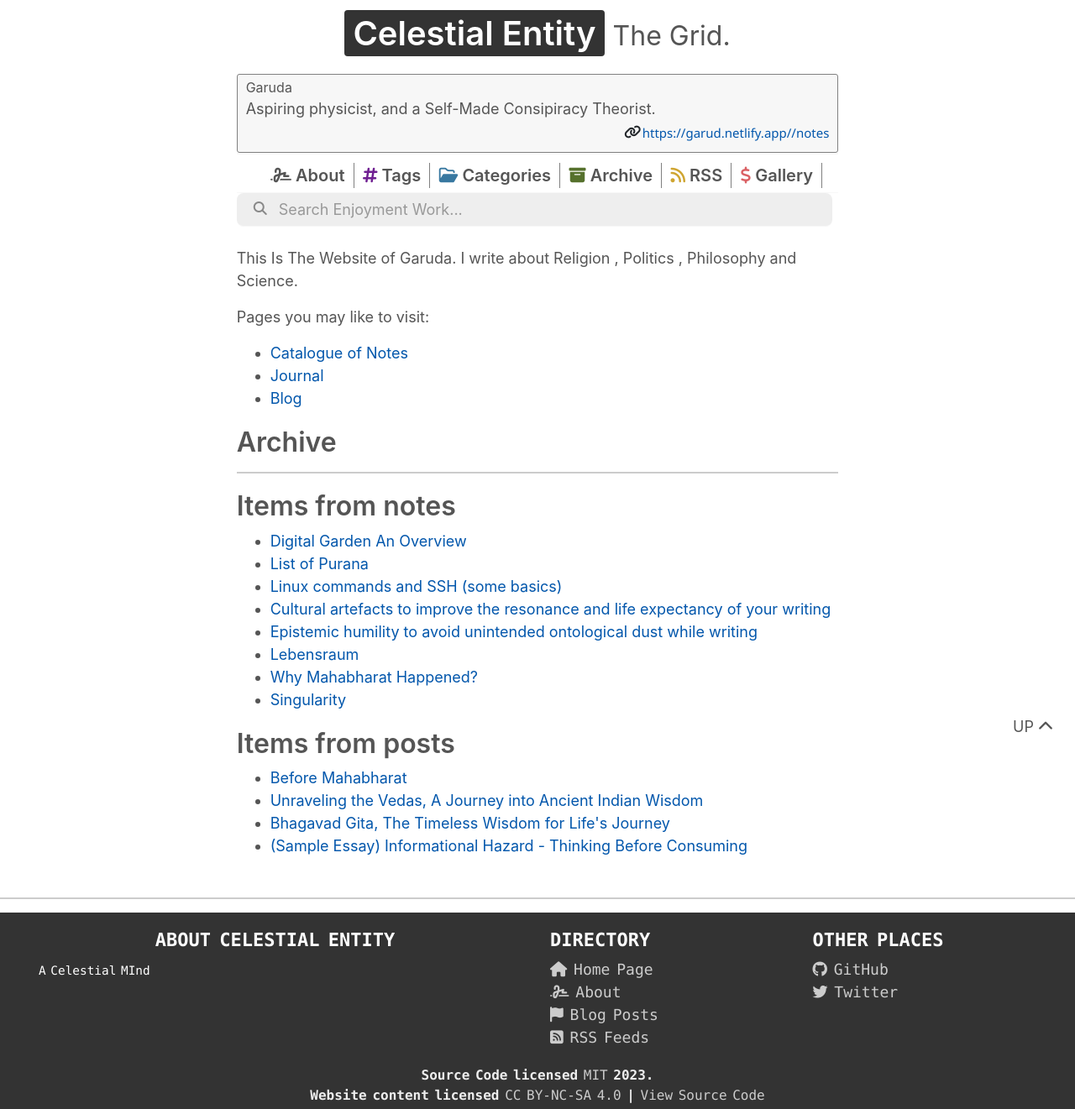
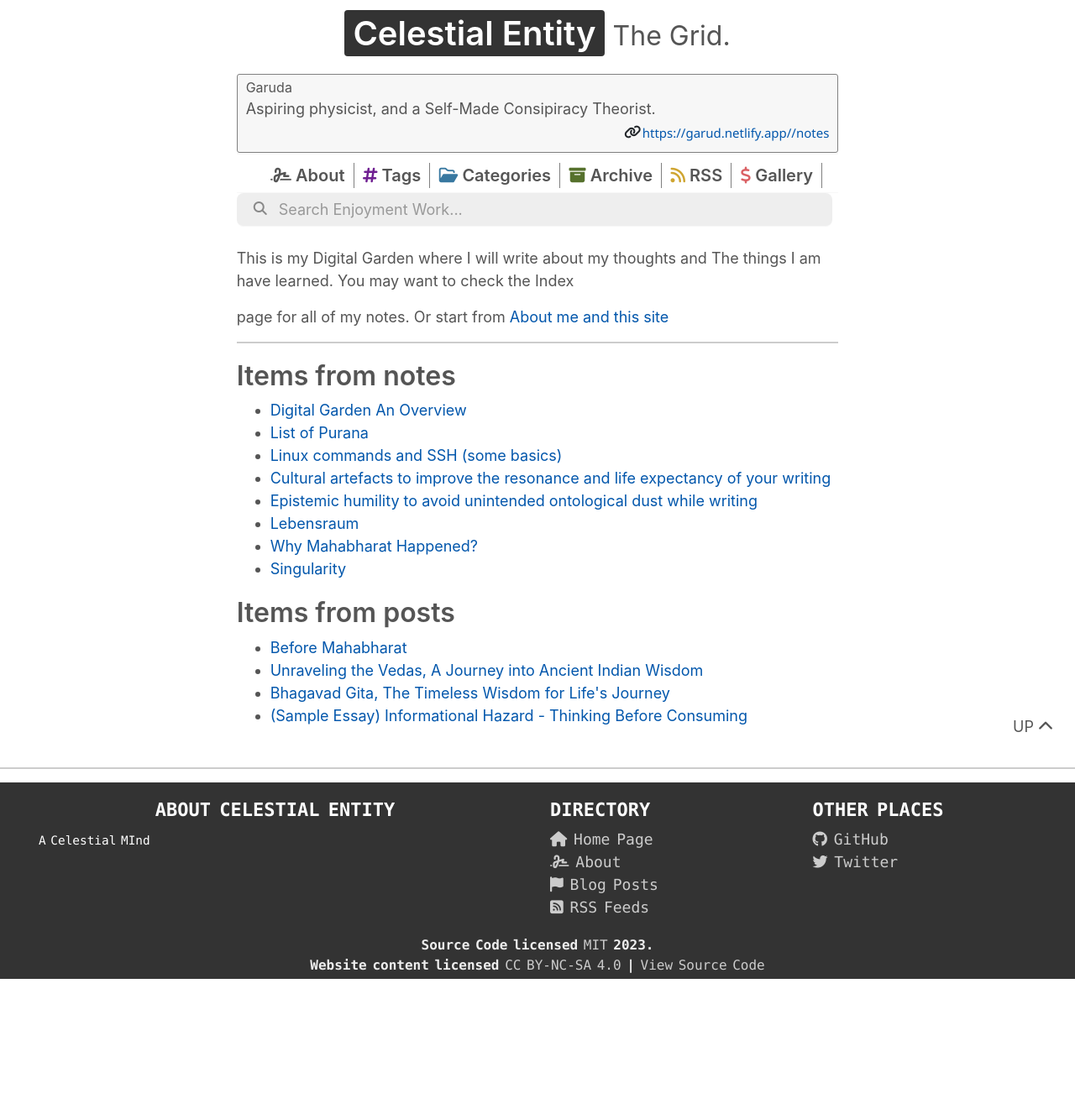
Before and after one commit to stardoom4/blog, a Jekyll site: the page built from index.md, in a window 1280 px wide. Shown: the whole page at 84% size. Built offline with Jekyll 4.4.1, drawn with Linux system fonts in a browser that asks for light colours; nearby versions of some CDN libraries; after the commit the page ends 1166 px from its top, so only the background shows below that.

Commit message:
Update index.md

```diff
--- a/index.md
+++ b/index.md
@@ -4,16 +4,13 @@ permalink: /
 ---
 
 
-This Is The Website of Garuda. I write about Religion , Politics , Philosophy and Science.
+This is my Digital Garden where I will write about my thoughts and The things I am have learned. You may want to check the Index
 
-Pages you may like to visit:
-
-- [Catalogue of Notes](https://celestialentity.netlify.app/notes)
-- [Journal](https://celestialentity.netlify.app/journals)
-- [Blog](https://celestialentity.netlify.app/posts)
+page for all of my notes. Or start from [About me and this site](/about)
 
 
-## Archive
+
+
 <hr>
 {% for collection in site.collections %}
  {% if collection.label != "pages" %}
```
